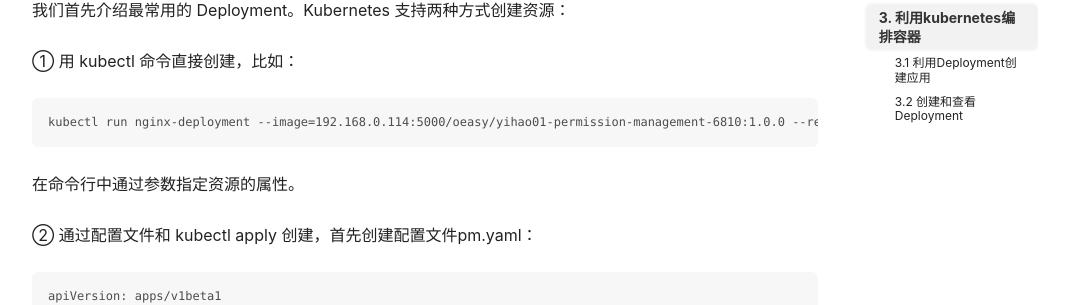
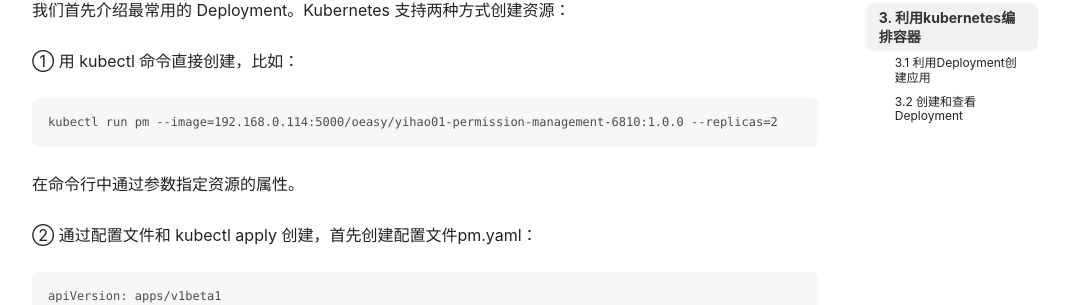
Before and after one commit to mazengxie/mazengxie.github.io, a Jekyll site: the page built from _posts/2018-08-30-docker-build-and-run-k8s.md, in a window 1280 px wide and 900 px high, scrolled down 3784 px. Shown: the part 145-450 px from the top of the window, without its empty margins (105-1174 px from the left). Built offline with Jekyll 4.4.1, drawn with Linux system fonts in a browser that asks for light colours; nearby versions of some CDN libraries.

Commit message:
modify deployment name doc

```diff
--- a/_posts/2018-08-30-docker-build-and-run-k8s.md
+++ b/_posts/2018-08-30-docker-build-and-run-k8s.md
@@ -137,7 +137,7 @@ Dockerfile文件很简单，只需要8行就可以构建出生产级的java镜
 
 ① 用 kubectl 命令直接创建，比如：
 
-	kubectl run nginx-deployment --image=192.168.0.114:5000/oeasy/yihao01-permission-management-6810:1.0.0 --replicas=2
+	kubectl run pm --image=192.168.0.114:5000/oeasy/yihao01-permission-management-6810:1.0.0 --replicas=2
 
 在命令行中通过参数指定资源的属性。
 
```
